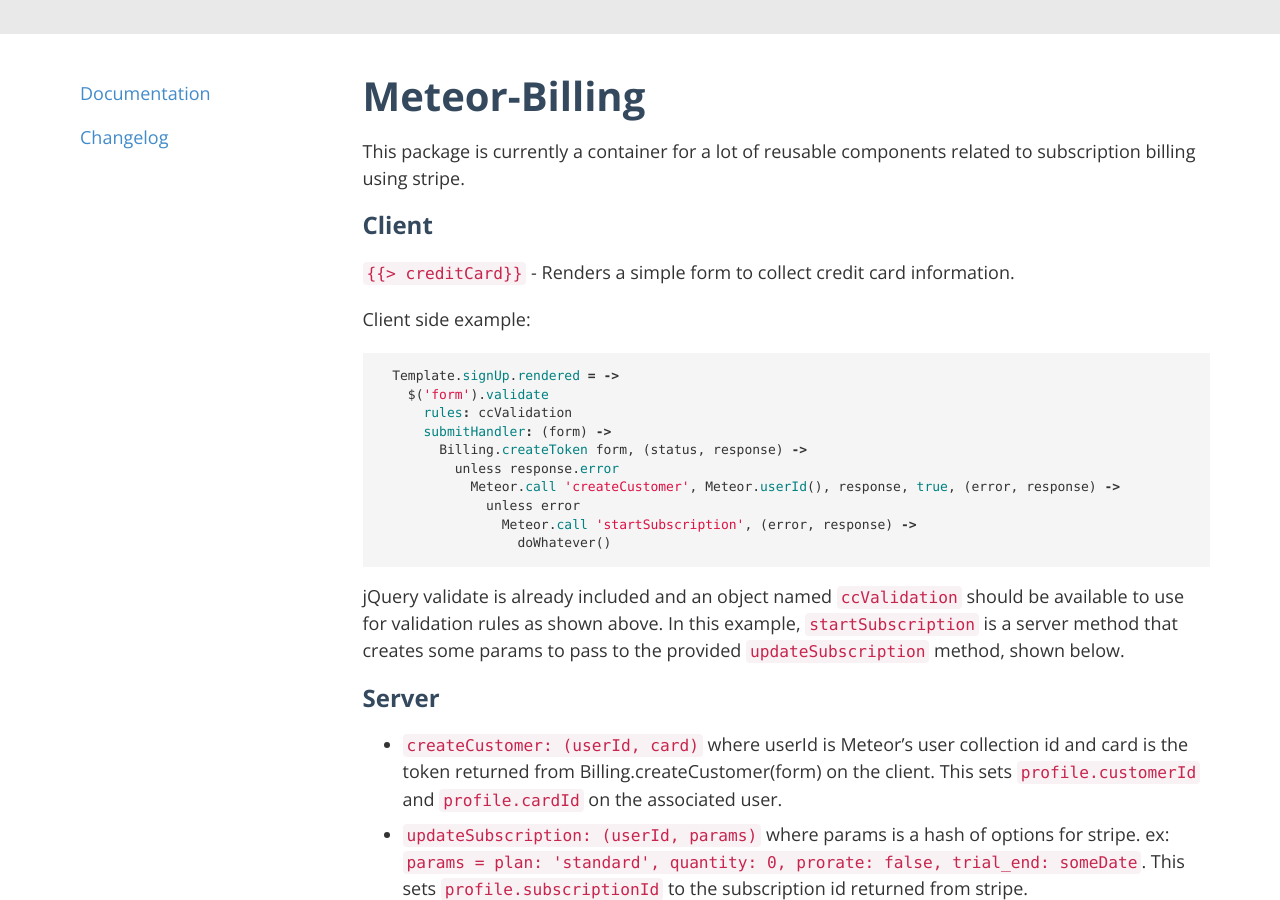
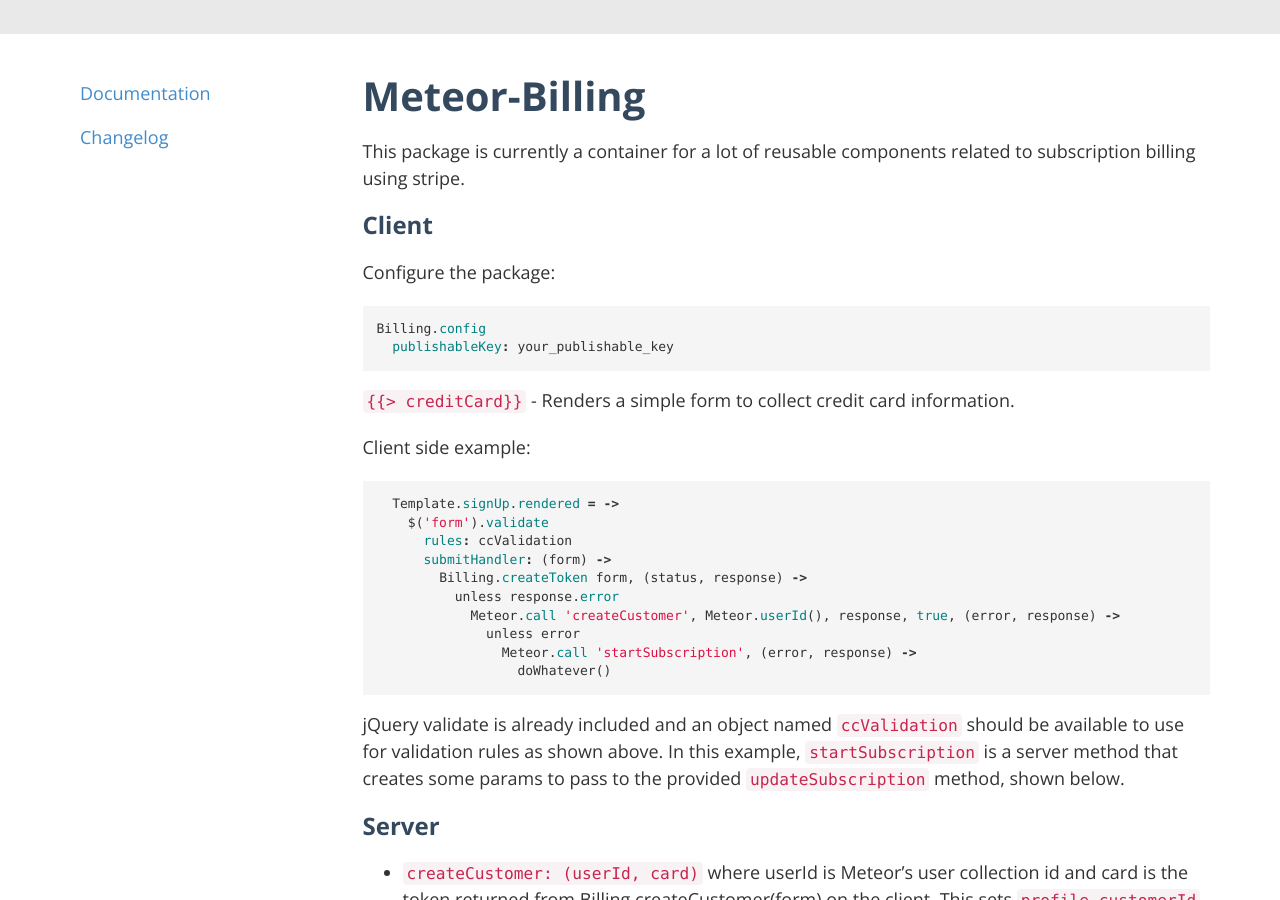
Before and after one commit to Differential/meteor-billing, a Jekyll site: the page built from index.markdown, in a window 1280 px wide and 900 px high, scrolled down 352 px. Built offline with Jekyll 4.4.1, drawn with Linux system fonts in a browser that asks for light colours; nearby versions of some CDN libraries; Markdown is read by kramdown in place of the engine named in the settings.

Commit message:
Update index.markdown

```diff
--- a/index.markdown
+++ b/index.markdown
@@ -11,6 +11,13 @@ This package is currently a container for a lot of reusable components related t
 
 
 ### Client
+Configure the package:
+
+{% highlight coffeescript %}
+Billing.config
+  publishableKey: your_publishable_key
+{% endhighlight %}
+
 {% assign cc = '{{> creditCard}}' %}
 `{{ cc }}` - Renders a simple form to collect credit card information.
 
```
